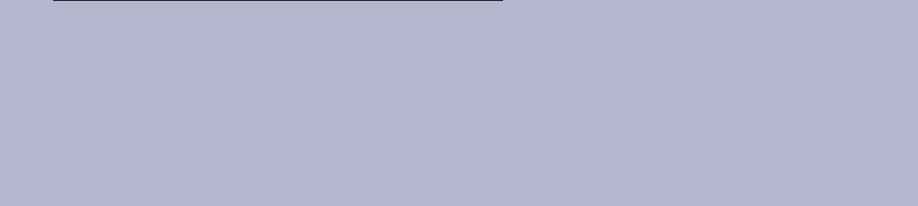
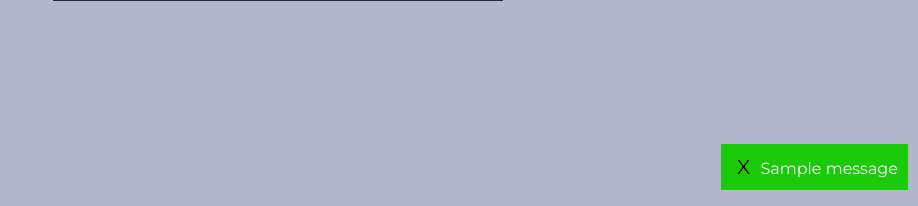
Before and after one commit to egas77/Flask-Project, a Flask app: page /registration in a window 1280 px wide. Shown: the part 594-800 px from the top of the page, without its empty margins (362-1280 px from the left). Run offline with Flask 2, Linux system fonts and the light colour scheme; tables that the repository leaves empty hold one stand-in row (values such as "Sample post"); one stand-in notice (Sample message) is shown; some libraries are stand-ins or nearby versions.

Commit message:
Add styles for flashes

```diff
--- a/app/static/css/style.css
+++ b/app/static/css/style.css
@@ -76,12 +76,18 @@ body {
 
 .flashes li {
     list-style: none;
-    background-color: #a93d46;
     padding: 10px;
     margin-bottom: 10px;
     color: #FDF2FF;
-    display: block;
-    width: auto;
+}
+
+
+.flashes .danger {
+    background-color: #a93d46;
+}
+
+.flashes .success {
+    background-color: #1BCA08;
 }
 
 
--- a/app/templates/activate.html
+++ b/app/templates/activate.html
@@ -1,4 +1,2 @@
-<p>Welcome! Thanks for signing up. Please follow this link to activate your account:</p>
+<p>Для подтвержедия регистрации перейдите по ссылке:</p>
 <p><a href="{{ confirm_url }}">{{ confirm_url }}</a></p>
-<br>
-<p>Cheers!</p>
--- a/app/templates/base.html
+++ b/app/templates/base.html
@@ -12,8 +12,6 @@
     <script src="{{ url_for('static', filename='js/close_flash.js') }}"></script>
 </head>
 <body>
-
-{% include 'flash.html' %}
 
 <header>
     {% include 'header.html' %}
@@ -32,5 +30,6 @@
     {% include 'footer.html' %}
 </footer>
 
+{% include 'flash.html' %}
 </body>
 </html>
--- a/app/templates/flash.html
+++ b/app/templates/flash.html
@@ -1,8 +1,22 @@
-{% with messages = get_flashed_messages() %}
+{#{% with messages = get_flashed_messages() %}#}
+{#    {% if messages %}#}
+{#        <ul class=flashes>#}
+{#            {% for message in messages %}#}
+{#                <li>#}
+{#                    <button class="close-flash">X</button>#}
+{#                    {{ message }}#}
+{#                </li>#}
+{#            {% endfor %}#}
+{#        </ul>#}
+{#    {% endif %}#}
+{#{% endwith %}#}
+
+
+{% with messages = get_flashed_messages(with_categories=true) %}
     {% if messages %}
         <ul class=flashes>
-            {% for message in messages %}
-                <li>
+            {% for category, message in messages %}
+                <li class="{{ category }}">
                     <button class="close-flash">X</button>
                     {{ message }}
                 </li>
--- a/app/templates/registration.html
+++ b/app/templates/registration.html
@@ -6,6 +6,10 @@
         {{ title }}
     </title>
     <link rel="stylesheet" href="{{ url_for('static', filename='css/style.css') }}">
+    <script src="https://cdnjs.cloudflare.com/ajax/libs/jquery/3.4.1/jquery.min.js"
+            integrity="sha256-CSXorXvZcTkaix6Yvo6HppcZGetbYMGWSFlBw8HfCJo="
+            crossorigin="anonymous"></script>
+    <script src="{{ url_for('static', filename='js/close_flash.js') }}"></script>
 </head>
 <body>
 <div class="v-wrapper">
@@ -55,6 +59,6 @@
         </div>
     </div>
 </div>
-
+{% include 'flash.html' %}
 </body>
 </html>
--- a/main.py
+++ b/main.py
@@ -13,9 +13,9 @@ from app.token import generate_confirmation_token, confirm_token
 @app.route('/')
 @app.route('/index')
 def index():
-    flash('Error')
-    flash('Error2')
-    flash('56635253536466645656')
+    flash('Error', 'danger')
+    flash('Error2', 'success')
+    flash('56635253536466645656', 'success')
     return render_template('index.html')
 
 
@@ -29,6 +29,13 @@ def registration():
     register_form = RegisterForm()
     title = 'Регистрация'
     if register_form.validate_on_submit():
+        if register_form.password != register_form.repeat_password:
+            flash('Пароли не совподают')
+            return redirect(url_for('registration'))
+        repeat_user = User.get_query().filter(User.email == register_form.email).first()
+        if repeat_user:
+            flash('Пользователь с такми email уже зарегистрирован')
+            return redirect(url_for('registration'))
         user = User()
         user.username = register_form.username.data
         user.email = register_form.email.data
@@ -40,7 +47,7 @@ def registration():
         token = generate_confirmation_token(user.email)
         confirm_url = url_for('confirm_email', token=token, _external=True)
         template = render_template('activate.html', confirm_url=confirm_url)
-        subject = "Please confirm your email"
+        subject = "Пожалуйста подтвердите вашу почту"
         with app.app_context():
             confirm_message = Message(
                 subject,
@@ -61,7 +68,7 @@ def confirm_email(token):
         email = confirm_token(token)
     except:
         flash('The confirmation link is invalid or has expired.', 'danger')
-    user = User.get_query().filter_by(email=email).first_or_404()
+    user = User.get_query().filter(User.email == email).first_or_404()
     if current_user.email != user.email:
         abort(404)
     if user.confirmed:
```
